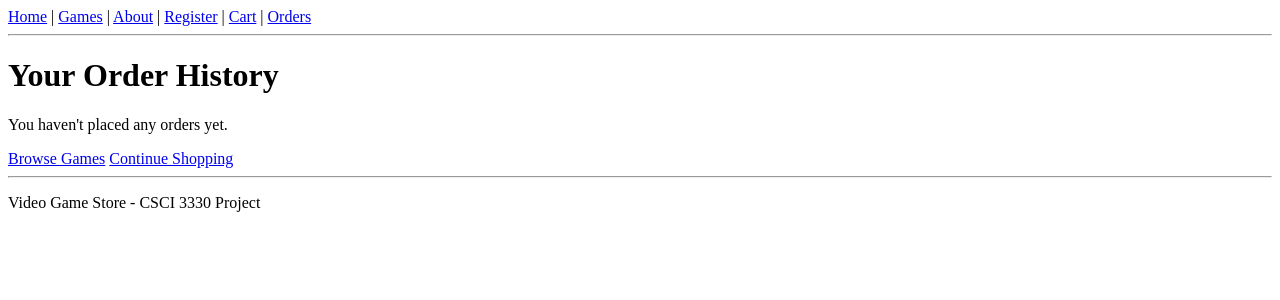
After one commit to isaacr466/video-game-store, a Node server app: page /orders in a window 1280 px wide. The commit adds this page. Shown: the top 300 px of the page. Run offline with Node 20, Linux system fonts and the light colour scheme; the visitor is signed in with stand-in values (Sample User, id 1).

Commit message:
Implement checkout and order history

```diff
--- /dev/null
+++ b/controllers/orderController.js
@@ -0,0 +1,34 @@
+const orderService = require("../services/orderService");
+
+function checkout(req, res) {
+    try {
+        const order = orderService.placeOrder(req.session.userId);
+        res.redirect(`/orders/${order.id}`);
+    } catch (error) {
+        res.status(400).send(error.message);
+    }
+}
+
+function showOrders(req, res) {
+    const orders = orderService.getOrdersByUser(
+        req.session.userId
+    );
+
+    res.render("orders", { orders });
+}
+
+function showOrderDetails(req, res) {
+    const order = orderService.getOrderById(req.params.id);
+
+    if (!order || order.userId !== req.session.userId) {
+        return res.status(404).send("Order not found.");
+    }
+
+    res.render("orderDetails", { order });
+}
+
+module.exports = {
+    checkout,
+    showOrders,
+    showOrderDetails
+};
--- /dev/null
+++ b/routes/orderRoutes.js
@@ -0,0 +1,24 @@
+const express = require("express");
+const router = express.Router();
+
+const orderController = require("../controllers/orderController");
+
+// Require registration before accessing orders
+function requireUser(req, res, next) {
+    if (!req.session.userId) {
+        return res.redirect("/register");
+    }
+
+    next();
+}
+
+// Place an order
+router.post("/checkout", requireUser, orderController.checkout);
+
+// View order history
+router.get("/orders", requireUser, orderController.showOrders);
+
+// View a specific order
+router.get("/orders/:id", requireUser, orderController.showOrderDetails);
+
+module.exports = router;
--- a/server.js
+++ b/server.js
@@ -36,6 +36,9 @@ app.use("/", pageRoutes);
 const cartRoutes = require("./routes/cartRoutes");
 app.use("/", cartRoutes);
 
+const orderRoutes = require("./routes/orderRoutes");
+app.use("/", orderRoutes);
+
 // Start the server
 app.listen(PORT, () => {
     console.log(`Server running at http://localhost:${PORT}`);
--- /dev/null
+++ b/services/Order.js
@@ -0,0 +1,19 @@
+class Order {
+    constructor(id, userId, items, total) {
+        this.id = id;
+        this.userId = userId;
+
+        this.items = items.map(item => ({
+            gameId: item.game.id,
+            title: item.game.title,
+            price: item.game.price,
+            quantity: item.quantity
+        }));
+
+        this.total = total;
+        this.status = "Placed";
+        this.date = new Date();
+    }
+}
+
+module.exports = Order;
--- /dev/null
+++ b/services/orderService.js
@@ -0,0 +1,57 @@
+const Order = require("./Order");
+const cartService = require("./cartService");
+const gameService = require("./gameService");
+
+const orders = [];
+let nextOrderId = 1;
+
+function placeOrder(userId) {
+    const cart = cartService.getCart(userId);
+
+    if (cart.items.length === 0) {
+        throw new Error("Your cart is empty.");
+    }
+
+    // Check inventory before checkout
+    for (const item of cart.items) {
+        const game = gameService.getGameById(item.game.id);
+
+        if (!game || game.quantity < item.quantity) {
+            throw new Error("A game is out of stock.");
+        }
+    }
+
+    const order = new Order(
+        nextOrderId++,
+        userId,
+        cart.items,
+        cart.getTotal()
+    );
+
+    // Update inventory
+    for (const item of cart.items) {
+        const game = gameService.getGameById(item.game.id);
+        game.quantity -= item.quantity;
+    }
+
+    orders.push(order);
+
+    // Empty the shopping cart
+    cart.items = [];
+
+    return order;
+}
+
+function getOrdersByUser(userId) {
+    return orders.filter(order => order.userId === userId);
+}
+
+function getOrderById(id) {
+    return orders.find(order => order.id === Number(id));
+}
+
+module.exports = {
+    placeOrder,
+    getOrdersByUser,
+    getOrderById
+};
--- a/views/cart.ejs
+++ b/views/cart.ejs
@@ -39,6 +39,10 @@
 
     <h2>Total: $<%= cart.getTotal().toFixed(2) %></h2>
 
+    <form action="/checkout" method="POST">
+       <button type="submit">Place Order</button>
+    </form>
+
     <a href="/games">Continue Shopping</a>
 
 <% } %>
--- /dev/null
+++ b/views/orders.ejs
@@ -0,0 +1,30 @@
+<%- include("partials/header") %>
+
+<h1>Your Order History</h1>
+
+<% if (orders.length === 0) { %>
+    <p>You haven't placed any orders yet.</p>
+    <a href="/games">Browse Games</a>
+<% } else { %>
+
+    <% orders.forEach(order => { %>
+        <div>
+            <h2>Order #<%= order.id %></h2>
+
+            <p>Date: <%= order.date.toLocaleString() %></p>
+            <p>Status: <%= order.status %></p>
+            <p>Total: $<%= order.total.toFixed(2) %></p>
+
+            <a href="/orders/<%= order.id %>">
+                View Order Details
+            </a>
+
+            <hr>
+        </div>
+    <% }); %>
+
+<% } %>
+
+<a href="/games">Continue Shopping</a>
+
+<%- include("partials/footer") %>
--- a/views/partials/header.ejs
+++ b/views/partials/header.ejs
@@ -11,6 +11,7 @@
         <a href="/games">Games</a> |
         <a href="/about">About</a> |
         <a href="/register">Register</a> |
-        <a href="/cart">Cart</a>
+        <a href="/cart">Cart</a> |
+        <a href="/orders">Orders</a>
     </nav>
     <hr>
```
Also changed, not shown: views/orderDetails.ejs (added, +29 -0 lines).
